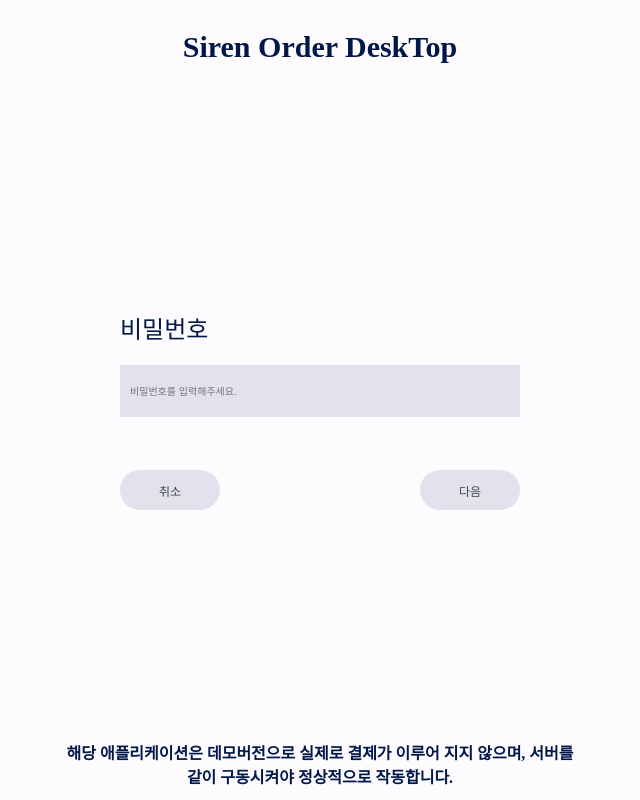
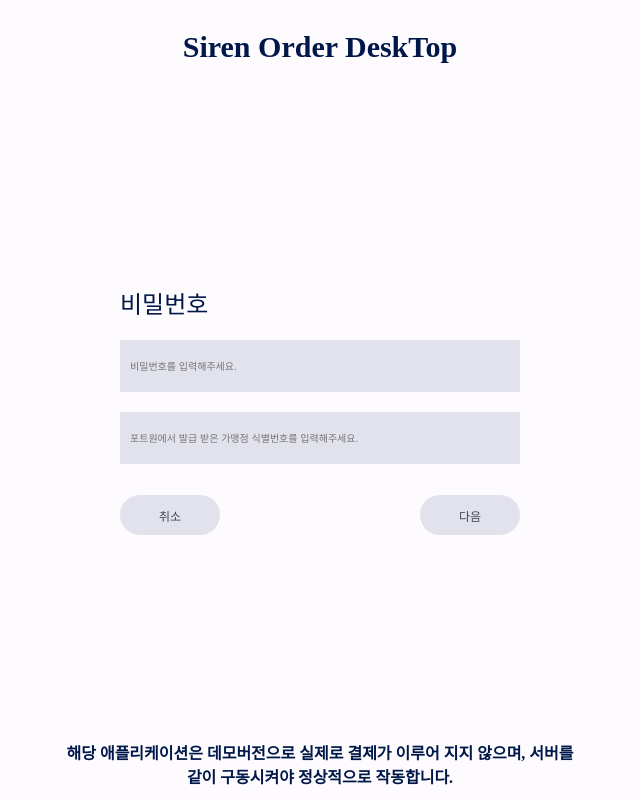
Before and after one commit to rkdalsdl98/sirenorder-desktop, a React (Create React App) app: page / in a window 1280 px wide. Both pictures are taken after a click on the element "이곳". Shown: the whole page, without its empty margins (320-960 px from the left). Built offline with nearby package versions, Linux system fonts and the light colour scheme; no server answers.

Commit message:
'feature/store'

```diff
--- a/src/css/bodystyle.module.css
+++ b/src/css/bodystyle.module.css
@@ -190,7 +190,7 @@
 
 .smallbody {
     width: 400px;
-    height: 200px;
+    height: 250px;
     display: flex;
     flex-direction: column;
 }
@@ -240,6 +240,13 @@
 }
 
 .middlebody #comment {
+    font-size: 8px;
+    font-weight: 600;
+    color: #001849;
+    align-self: center;
+}
+
+.largebody #comment {
     font-size: 8px;
     font-weight: 600;
     color: #001849;
--- a/src/docs/registbody.tsx
+++ b/src/docs/registbody.tsx
@@ -15,7 +15,10 @@
     const [form, setForm] = useState<PageType>("pass")
     const requestbody = useRef<RegistRequestBody>({})
 
-    const addPass = (data: string) => requestbody.current.pass = data
+    const addPassAndIMP = (data: { imp_uid: string, pass: string }) => {
+        requestbody.current.pass = data.pass
+        requestbody.current.imp_uid = data.imp_uid
+    }
     const addStoreInfo = (data: Omit<StoreInfo, "detail">) => requestbody.current.storeinfo = {
         ...data,
         detail: requestbody.current.storeinfo?.detail
@@ -29,7 +32,7 @@
             <PassForm
             setChangeForm={setForm}
             setChangeView={onChangeView}
-            addPass={addPass}/>
+            addPassAndIMP={addPassAndIMP}/>
         )
         case "storeinfo":
         return (
--- a/src/docs/registforms/detailinfo.form.tsx
+++ b/src/docs/registforms/detailinfo.form.tsx
@@ -55,7 +55,6 @@
             waytocome,
             description,
         }
-
         const validation = RegistValidation.checkDetailInfo({ ...detail })
         if(typeof validation === "boolean") {
             addStoreDetail(detail)
--- a/src/docs/registforms/methods/request.tsx
+++ b/src/docs/registforms/methods/request.tsx
@@ -47,6 +47,10 @@
                     resolve(data)
                 } else reject(new RequestException("UnknownException", "알 수 없는 오류가 발생했습니다."))
             })
+            .catch(err => {
+                console.log(err)
+                reject(new RequestException("UnknownException",  "알 수 없는 오류가 발생했습니다."))
+            })
         })
     }
 }
--- a/src/docs/registforms/methods/validation.tsx
+++ b/src/docs/registforms/methods/validation.tsx
@@ -87,9 +87,9 @@
         // 검증별 메시지를 나누기 위함
         if(!checkHours([detail.openhours, detail.sirenorderhours]))
             return { result: false, type: "hours" }
-        if(!isPhonenumber(detail.phonenumber))
+        else if(!isPhonenumber(detail.phonenumber))
             return { result: false, type: "phonenumber" }
-        if(detail.description
+        else if(detail.description
         && detail.description.length > 100) {
             return { result: false, type: "description" }
         }
--- a/src/docs/registforms/pass.form.tsx
+++ b/src/docs/registforms/pass.form.tsx
@@ -6,21 +6,26 @@
 import { RegistValidation } from "./methods/validation"
 
 export default function PassForm({
-    addPass,
+    addPassAndIMP,
     setChangeView,
     setChangeForm,
 }: {
-    addPass(data: string) : void,
+    addPassAndIMP(data: { imp_uid: string, pass: string }) : void,
     setChangeView(view: ViewBody) : void,
     setChangeForm(page: PageType) : void,
 }) {
     const [pass, setPass] = useState<string>("")
+    const [imp_uid, setImpUid] = useState<string>("")
     const onChangePass = (event: any) => setPass(event.target.value)
+    const onChangeIMP = (event: any) => setImpUid(event.target.value)
     const onChangeView = () => setChangeView("login")
 
     const next = () => {
         if(RegistValidation.pass(pass)) {
-            addPass(pass)
+            addPassAndIMP({
+                pass,
+                imp_uid,
+            })
             setChangeForm("storeinfo")
         } else alert("비밀번호는 특수문자를 포함한 6글자 이상이어야 합니다.")
     }
@@ -32,8 +37,15 @@
                 <input
                 value={pass}
                 onChange={onChangePass}
+                type="password"
                 placeholder="비밀번호를 입력해주세요."
                 maxLength={20}
+                />
+                <input
+                value={imp_uid}
+                onChange={onChangeIMP}
+                placeholder="포트원에서 발급 받은 가맹점 식별번호를 입력해주세요."
+                maxLength={30}
                 />
             </form>
             <TwoSideButton
--- a/src/docs/registforms/storeinfo.form.tsx
+++ b/src/docs/registforms/storeinfo.form.tsx
@@ -6,7 +6,7 @@
 import TwoSideButton from "../common/twosidebutton";
 import { RegistValidation } from "./methods/validation";
 
-const TEST_THUMBNAIL = "https://firebasestorage.googleapis.com/v0/b/mocatmall.appspot.com/o/img.png?alt=media&token=3cd8e017-3c5c-4214-9573-e2e9514e416b"
+const TEST_THUMBNAIL = "https://firebasestorage.googleapis.com/v0/b/mocatmall.appspot.com/o/store.jpg?alt=media&token=3be0c239-ead4-48e8-8738-a1cc308965d0"
 
 export default function StoreInfoForm({
     addStoreInfo,
--- a/src/docs/store/notify_item.tsx
+++ b/src/docs/store/notify_item.tsx
@@ -13,7 +13,7 @@
     const openDetail = () => onOpenDetail(order, true)
 
     useEffect(() => {
-        let count : number = 0
+        let count : number = 1
         order.menus.forEach(m => count += m.count)
         setTotalMenu(count)
     })
--- a/src/docs/storebody.tsx
+++ b/src/docs/storebody.tsx
@@ -129,7 +129,9 @@
                 {
                     key: "listen-order",
                     callback: (res: SocketResponse<Order>) =>
-                        StoreCallbackMethods.Listeners.order(res, onUpdateOrderNotifies),
+                        StoreCallbackMethods
+                        .Listeners
+                        .order(res, onUpdateOrderNotifies),
                 }
             ])
         }
--- a/src/socket/methods.ts
+++ b/src/socket/methods.ts
@@ -54,7 +54,7 @@
             removeOrder as Order,
             (res: SocketResponse<any>) => {
                 if(!res.result) {
-                    if("message" in res.data) {
+                    if(res.data && "message" in res.data) {
                         const err = res.data as FailedResponse
                         let message = `오류코드 ${err.status}\n`
                         if(err.substatus) message += err.substatus
--- a/src/type/order.type.ts
+++ b/src/type/order.type.ts
@@ -1,5 +1,6 @@
 export interface Order {
     readonly uuid: string
+    readonly imp_uid: string
     readonly saleprice: number
     readonly totalprice: number
     readonly store_uid: string
--- a/src/type/regist.type.ts
+++ b/src/type/regist.type.ts
@@ -1,5 +1,6 @@
 export type RegistRequestBody = {
     pass?: string
+    imp_uid?: string
     storeinfo?: StoreInfo
 }
 
```
Also changed, not shown: 1 other file (tests, documents, lock files or other folders).
